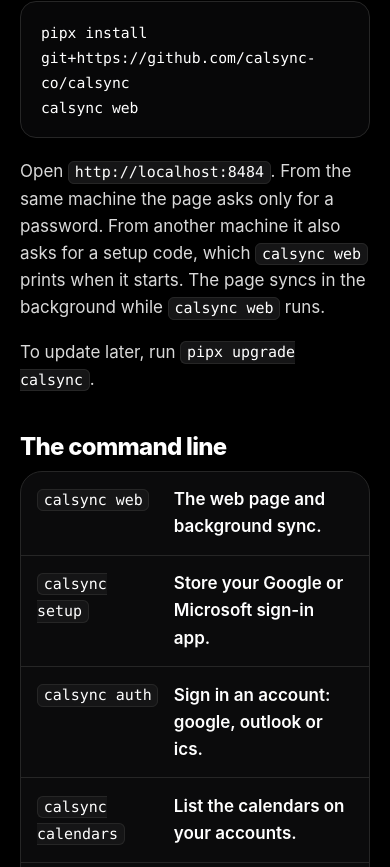
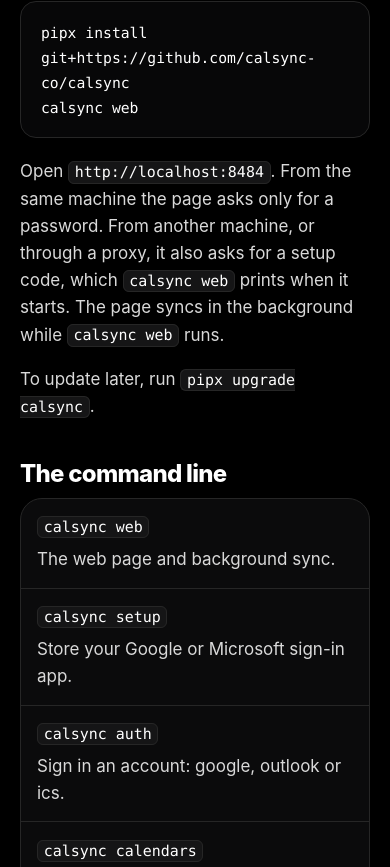
Before and after one commit to jakescalesAI/calsync, a plain HTML site: page docs-site/python/index.html in a window 390 px wide. Shown: the part 685-1552 px from the top of the page. Drawn offline with Linux system fonts and the light colour scheme.

Commit message:
Docs: setup code behind a proxy, try limits, sign out everywhere; phone polish
- docs match the new first-run and login rules (proxy needs the setup code,
  too-many-tries answer, setup code changes on restart, Sign out on every device)
- hero chips fit at 320px
- docs key/value lists stack on phones, names no longer break mid-word,
  descriptions in regular weight

```diff
--- a/docs-site/python/index.html
+++ b/docs-site/python/index.html
@@ -42,7 +42,7 @@
 <p>You need Python 3.10 or newer and <code>pipx</code>.</p>
 <pre><code>pipx install git+https://github.com/calsync-co/calsync
 calsync web</code></pre>
-<p>Open <code>http://localhost:8484</code>. From the same machine the page asks only for a password. From another machine it also asks for a setup code, which <code>calsync web</code> prints when it starts. The page syncs in the background while <code>calsync web</code> runs.</p>
+<p>Open <code>http://localhost:8484</code>. From the same machine the page asks only for a password. From another machine, or through a proxy, it also asks for a setup code, which <code>calsync web</code> prints when it starts. The page syncs in the background while <code>calsync web</code> runs.</p>
 <p>To update later, run <code>pipx upgrade calsync</code>.</p>
 <h2>The command line</h2>
 <dl class="kv">
--- a/docs-site/style.css
+++ b/docs-site/style.css
@@ -113,6 +113,9 @@ pre .c { color: var(--mute); }
 .doc dl.q dt { font-weight: 700; color: var(--fg); margin-top: 1rem; }
 .doc dl.q dd { margin: 0.1rem 0 0; }
 .doc .kv { margin-bottom: 1.25rem; }
+.doc .kv dd { font-weight: 400; color: var(--text); }
+.doc .kv dt code { overflow-wrap: normal; white-space: nowrap; }
+@media (max-width: 560px) { .doc .kv > div { grid-template-columns: minmax(0, 1fr); gap: 0.35rem; } }
 .pager { display: flex; justify-content: space-between; gap: 1rem; flex-wrap: wrap; margin-top: 3rem; padding-top: 1.25rem; border-top: 1px solid var(--line); }
 .pager a { font-weight: 600; text-decoration: none; }
 .pager a:hover { text-decoration: underline; }
--- a/site/style.css
+++ b/site/style.css
@@ -101,6 +101,7 @@ pre .c { color: var(--mute); }
 .lane.k .chip { border-style: dashed; }
 @media (max-width: 520px) { .kv > div { padding: 0.9rem 1rem; gap: 0.8rem; } }
 @media (max-width: 600px) { .lane { grid-template-columns: repeat(3, minmax(0, 1fr)); } .chip:nth-child(4) { display: none; } .chip { font-size: 0.9rem; padding: 0 0.4rem; } .chip i { display: none; } }
+@media (max-width: 360px) { .lane, .strip { gap: 0.45rem; } .chip { font-size: 0.8rem; padding: 0 0.25rem; letter-spacing: -0.01em; } }
 @keyframes slide { from { opacity: 0; transform: translateX(var(--dx)); } 55% { opacity: 1; } to { opacity: 1; transform: none; } }
 @media (prefers-reduced-motion: no-preference) {
   .chip { animation: slide 1.5s cubic-bezier(0.2, 0.7, 0.2, 1) both; animation-delay: var(--dl); }
```
Also changed, not shown: docs-site/settings/index.html (+2 -0 lines), docs-site/troubleshooting/index.html (+3 -1 lines).
